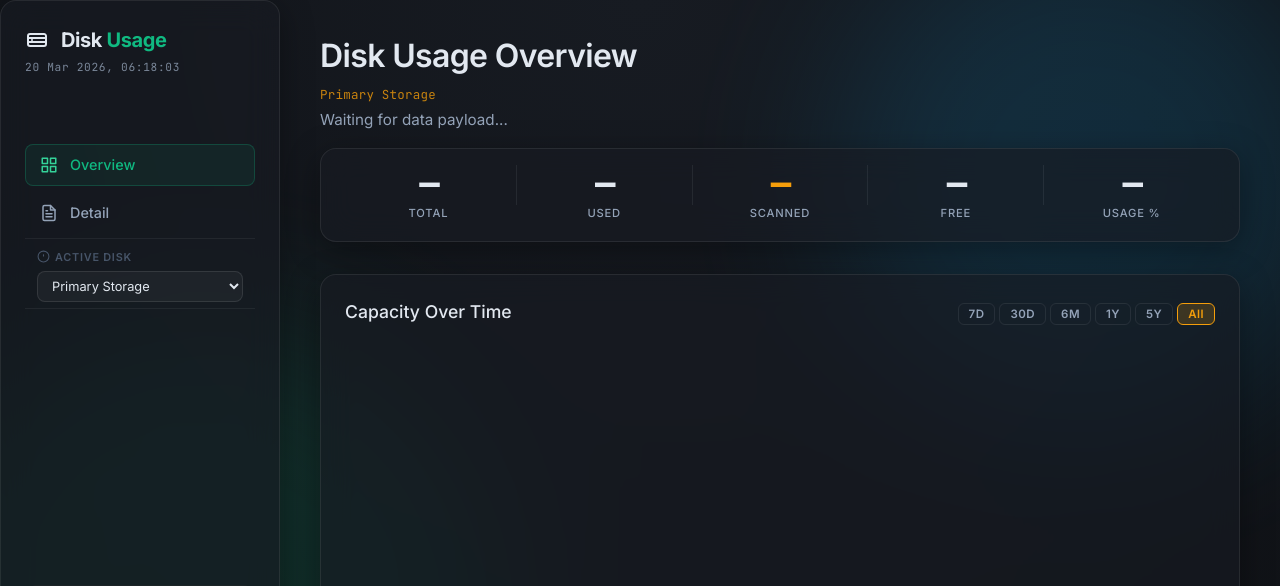
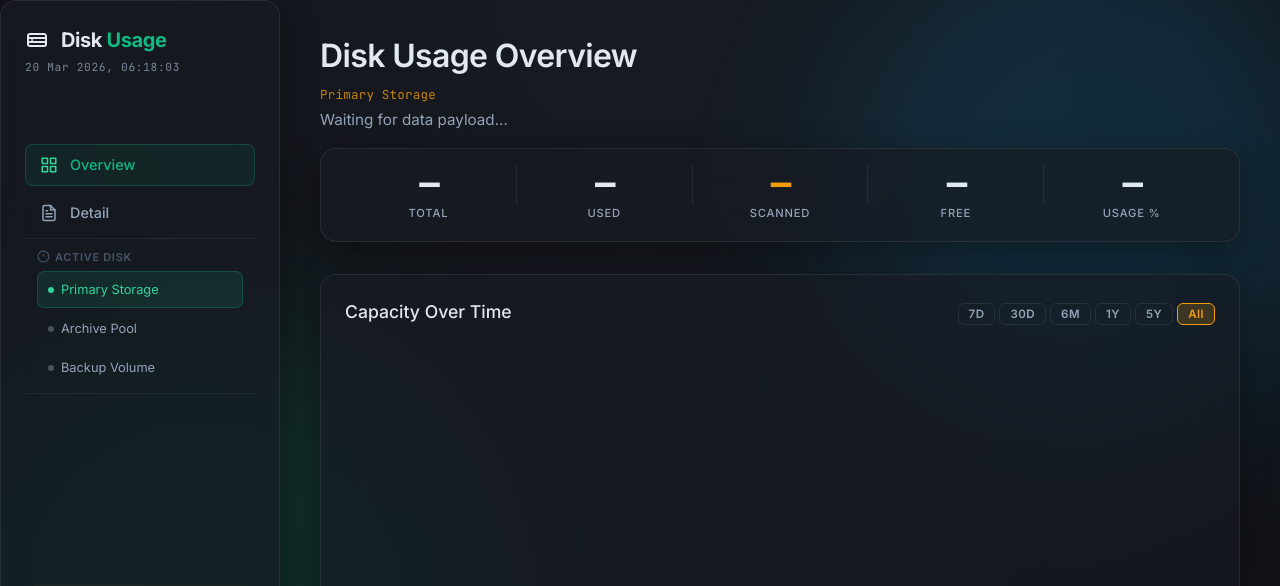
Before and after one commit to hyhy2001/disk_usage, a PHP site: page / in a window 1280 px wide. Shown: the top 586 px of the page. Run offline with PHP 8.4, Linux system fonts and the light colour scheme; a map, chart or similar area stays blank.

Commit message:
Redesign disk selector: dropdown → scrollable click-list

```diff
--- a/css/components.css
+++ b/css/components.css
@@ -99,29 +99,64 @@
     margin-bottom: 6px;
 }
 
-.disk-select {
-    width: 100%;
-    background: rgba(255,255,255,0.04);
-    border: 1px solid rgba(255,255,255,0.1);
+.disk-list {
+    display: flex;
+    flex-direction: column;
+    gap: 2px;
+    max-height: 240px;
+    overflow-y: auto;
+    scrollbar-width: thin;
+    scrollbar-color: rgba(255,255,255,0.1) transparent;
+}
+
+.disk-list::-webkit-scrollbar { width: 4px; }
+.disk-list::-webkit-scrollbar-thumb { background: rgba(255,255,255,0.12); border-radius: 4px; }
+
+.disk-list-item {
+    padding: 8px 10px;
+    border-radius: 7px;
+    font-size: 0.8rem;
+    color: var(--text-secondary);
+    cursor: pointer;
+    transition: background 0.15s, color 0.15s;
+    border: 1px solid transparent;
+    display: flex;
+    align-items: center;
+    gap: 7px;
+}
+
+.disk-list-item::before {
+    content: '';
+    width: 6px;
+    height: 6px;
+    border-radius: 50%;
+    background: currentColor;
+    opacity: 0.4;
+    flex-shrink: 0;
+}
+
+.disk-list-item:hover {
+    background: rgba(255,255,255,0.06);
     color: var(--text-primary);
-    font-size: 0.8rem;
-    font-family: inherit;
-    padding: 6px 10px;
-    border-radius: 8px;
-    cursor: pointer;
-    outline: none;
-    transition: border-color 0.15s;
-}
-
-.disk-select:focus,
-.disk-select:hover {
-    border-color: rgba(245,158,11,0.5);
-}
-
-.disk-select option {
-    background: #0f1115;
-    color: #e2e8f0;
-}
+}
+
+.disk-list-item.active {
+    background: rgba(16,185,129,0.12);
+    border-color: rgba(16,185,129,0.25);
+    color: var(--emerald-400);
+}
+
+.disk-list-item.active::before {
+    opacity: 1;
+    background: var(--emerald-400);
+}
+
+.disk-list-item.loading {
+    color: #475569;
+    cursor: default;
+    font-style: italic;
+}
+
 
 .status-monitor {
     padding: 20px;
--- a/index.html
+++ b/index.html
@@ -65,9 +65,9 @@
                     <svg width="13" height="13" viewBox="0 0 24 24" fill="none" stroke="currentColor" stroke-width="2"><circle cx="12" cy="12" r="10"/><line x1="12" y1="8" x2="12" y2="12"/><line x1="12" y1="16" x2="12" y2="16"/></svg>
                     Active Disk
                 </label>
-                <select id="disk-select" class="disk-select">
-                    <option value="">Loading disks…</option>
-                </select>
+                <div id="disk-list" class="disk-list">
+                    <div class="disk-list-item loading">Loading disks…</div>
+                </div>
             </div>
 
             <!-- Status Monitor — pushed to bottom -->
--- a/js/dataFetcher.js
+++ b/js/dataFetcher.js
@@ -49,25 +49,32 @@ class DataFetcher {
             const disks = await res.json();
             this.disksConfig = disks;
 
-            const select = document.getElementById('disk-select');
-            if (!select) return;
+            const list = document.getElementById('disk-list');
+            if (!list) return;
 
-            select.innerHTML = disks.map(d => `
-                <option value="${d.id}">${d.name}</option>
+            list.innerHTML = disks.map(d => `
+                <div class="disk-list-item" data-id="${d.id}">${d.name}</div>
             `).join('');
 
-            if (disks.length > 0) {
-                this._activeDisk = disks[0].id;
-                select.value = disks[0].id;
-                this._updateDiskPath(disks[0]);
-            }
+            const items = list.querySelectorAll('.disk-list-item');
 
-            select.addEventListener('change', () => {
-                this._activeDisk = select.value;
-                const disk = disks.find(d => d.id === select.value);
+            const activate = (id) => {
+                items.forEach(el => el.classList.toggle('active', el.dataset.id === id));
+                this._activeDisk = id;
+                const disk = disks.find(d => d.id === id);
                 this._updateDiskPath(disk);
-                this.startServerSync();
+            };
+
+            items.forEach(el => {
+                el.addEventListener('click', () => {
+                    if (el.dataset.id === this._activeDisk) return;
+                    activate(el.dataset.id);
+                    this.startServerSync();
+                });
             });
+
+            if (disks.length > 0) activate(disks[0].id);
+
         } catch (e) {
             console.warn('Could not load disk list:', e);
         }
```
